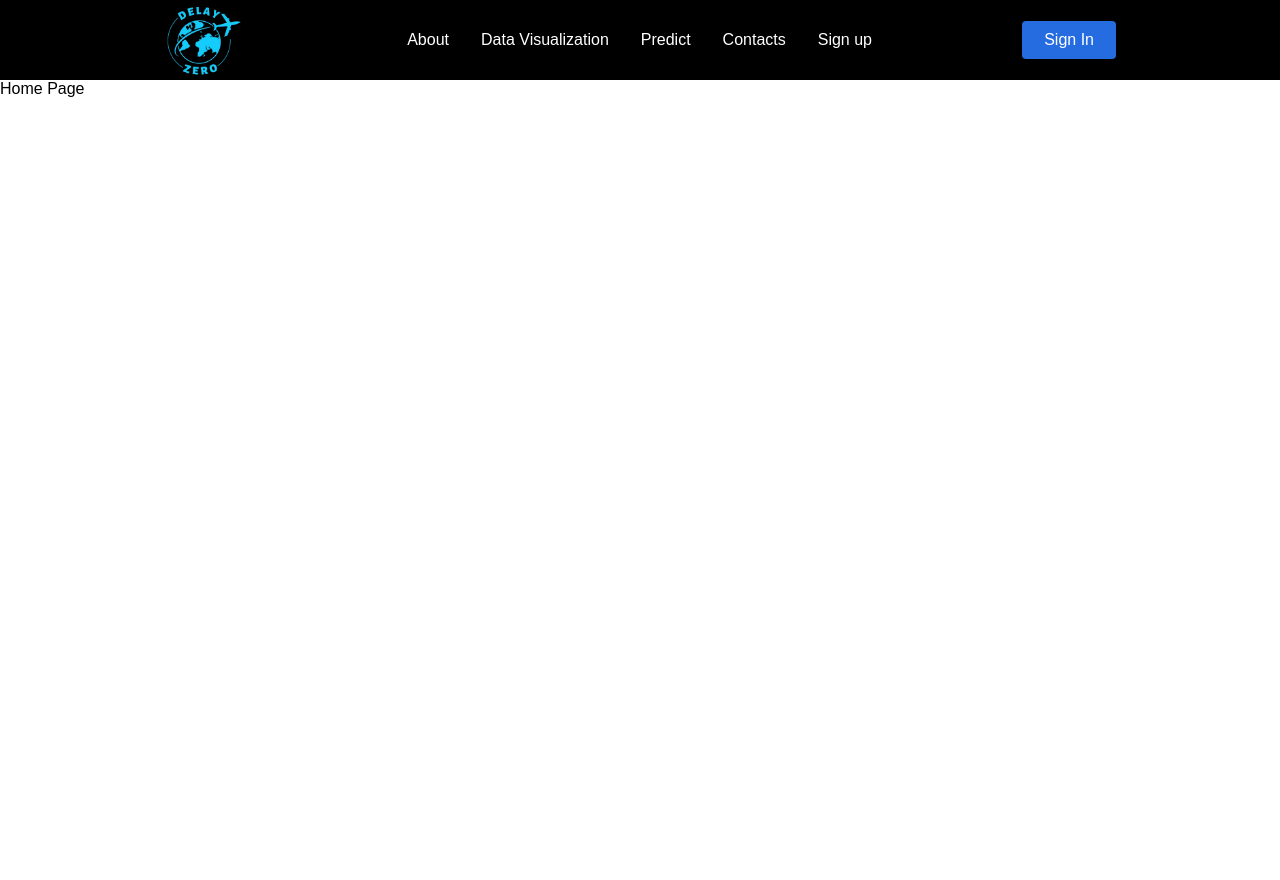
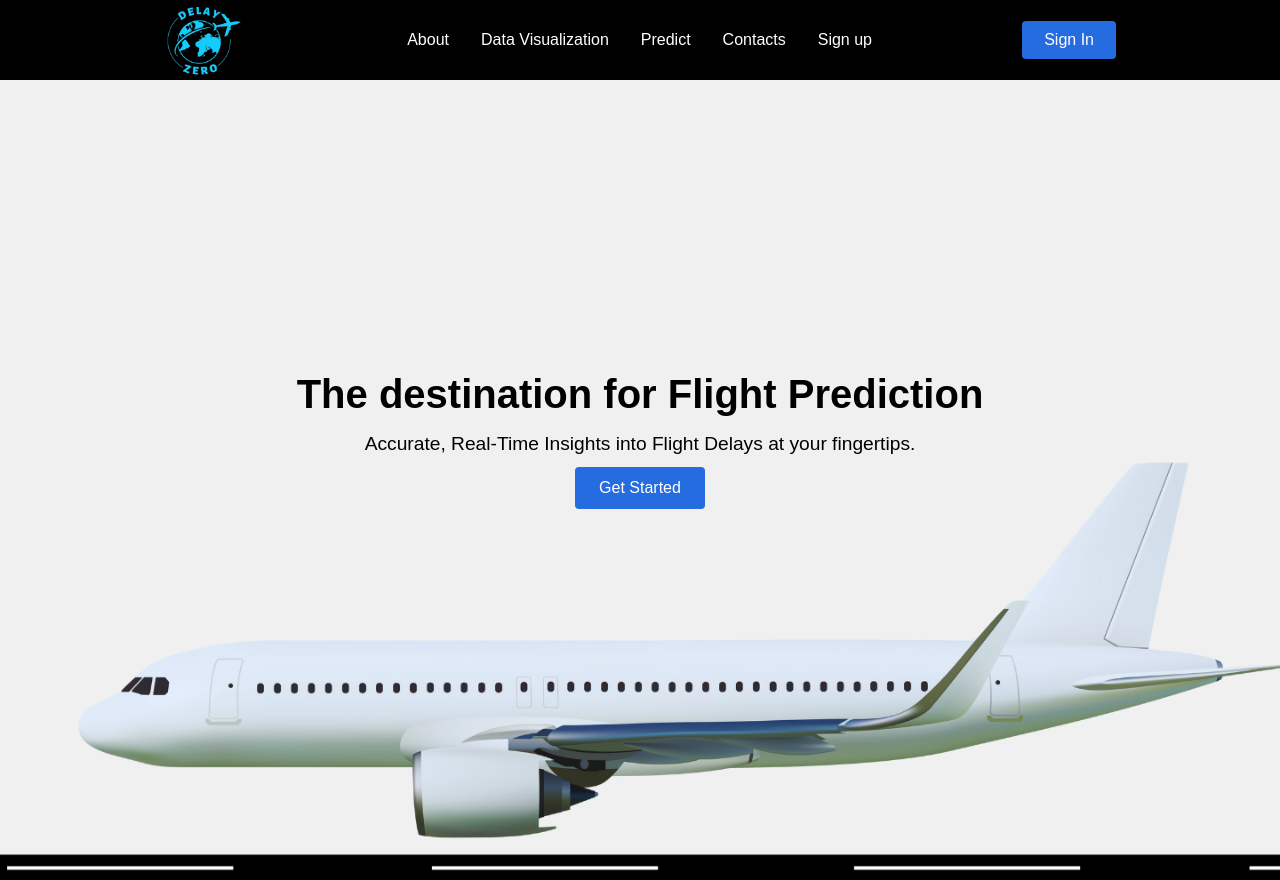
Before and after one commit to tanbeoi/ASM3-NEW, a React (Create React App) app in the folder cos30049/: page / in a window 1280 px wide. Before the commit the page ends 800 px from the top, so only its background shows below. Built offline with nearby package versions, Linux system fonts and the light colour scheme.

Commit message:
Added Home page

```diff
--- a/cos30049/src/App.css
+++ b/cos30049/src/App.css
@@ -9,6 +9,66 @@
 .logo {
      height: 85px; /* Adjust the height as needed */
      width: auto;  /* Maintain aspect ratio */
+   }
+
+   .home-container {
+     display: flex;
+     flex-direction: column;
+     align-items: center;
+     justify-content: center;
+     height: 100vh; /* Set height to 100% of the viewport height */
+     text-align: center;
+     background-color: #f0f0f0; /* Optional: Add a background color */
+     position: relative; /* Ensure the container is positioned relative */
+     overflow: hidden; /* Prevent scrolling */
+   }
+
+   .home-container h1 {
+     font-size: 2.5rem;
+     margin-bottom: 1rem;
+     z-index: 1; /* Ensure text is above the image */
+     margin-top: -80px; /* Move the h1 upwards */
+   }
+
+   .home-container p {
+     font-size: 1.2rem;
+     margin-bottom: 2rem;
+     z-index: 1; /* Ensure text is above the image */
+   }
+
+   .getStartedBtn {
+     padding: 0.75rem 1.5rem;
+     font-size: 1rem;
+     color: #fff;
+     background-color: #256ce1;
+     border: none;
+     border-radius: 4px;
+     cursor: pointer;
+     transition: background-color 0.3s ease;
+     z-index: 1; /* Ensure button is above the image */
+     margin-top: -20px;
+   }
+
+   .getStartedBtn:hover {
+     background-color: #1a4b8e;
+   }
+
+   .airplane {
+     position: absolute;
+     bottom: 0; /* Anchor the image to the bottom */
+     left: 0;
+     width: 100%;
+     height: auto; /* Maintain aspect ratio */
+     object-fit: cover; /* Ensure the image covers the entire area */
+     z-index: 0; /* Ensure the image is behind other elements */
+   }
+
+   .signup-container {
+     display: flex;
+     justify-content: center;
+     align-items: center;
+     min-height: 100vh;
+     background-color: #f5f5f5;
    }
 
 .signup-container {
--- a/cos30049/src/App.js
+++ b/cos30049/src/App.js
@@ -1,7 +1,7 @@
 import React from 'react';
 import './App.css';
 import NavBar from './Components/Navbar';
-import { BrowserRouter as Router, Route, Routes } from 'react-router-dom';
+import { BrowserRouter as Router, Route, Routes, useNavigate } from 'react-router-dom';
 import About from './Components/About';
 import DataVis from './Components/DataVis';
 import Contacts from './Components/Contacts';
@@ -9,12 +9,31 @@ import SignIn from './Components/SignIn';
 import Predict from './Components/Predict';
 import SignUp from './Components/SignUp';
 
+const Home = () => {
+  const navigate = useNavigate();
+
+  const handleGetStarted = () => {
+    navigate('/predict');
+  };
+
+  return (
+    <div className="home-container">
+      <h1>The destination for Flight Prediction</h1>
+      <p>Accurate, Real-Time Insights into Flight Delays at your fingertips.</p>
+      <button className="getStartedBtn" onClick={handleGetStarted}>
+        Get Started
+      </button>
+      <img src="/airplane.png" alt="Airplane" className="airplane" />
+    </div>
+  );
+};
+
 function App() {
   return (
     <Router>
       <NavBar />
       <Routes>
-        <Route path="/" element={<div>Home Page</div>} />
+        <Route path="/" element={<Home />} />
         <Route path="/about" element={<About />} />
         <Route path="/dataVis" element={<DataVis />} />
         <Route path="/predict" element={<Predict />} />
--- a/cos30049/src/Components/Navbar/NavbarElements.js
+++ b/cos30049/src/Components/Navbar/NavbarElements.js
@@ -36,7 +36,7 @@ export const Bars = styled(FaBars)`
     transform: translate(-100%, 75%);
     font-size: 1.8rem;
     cursor: pointer;
-    z-index: 20; /* Ensure the Bars icon stays on top */
+    z-index: 20; /* Ensure it is above the side nav */
   }
 `;
 
@@ -56,7 +56,7 @@ export const SideNav = styled.div`
   position: fixed;
   z-index: 1;
   top: 0;
-  right: 0; /* Changed from left to right */
+  right: 0;
   background-color: #111;
   overflow-x: hidden;
   transition: 0.5s;
@@ -65,11 +65,11 @@ export const SideNav = styled.div`
   a {
     padding: 8px 8px 8px 32px;
     text-decoration: none;
-    font-size: 18px; /* Reduced font size */
+    font-size: 18px;
     color: #818181;
     display: block;
     transition: 0.3s;
-    height: auto; /* Ensure height is auto */
+    height: auto;
 
     &:hover {
       color: #f1f1f1;
```
Also changed, not shown: cos30049/public/airplane.png (added).
